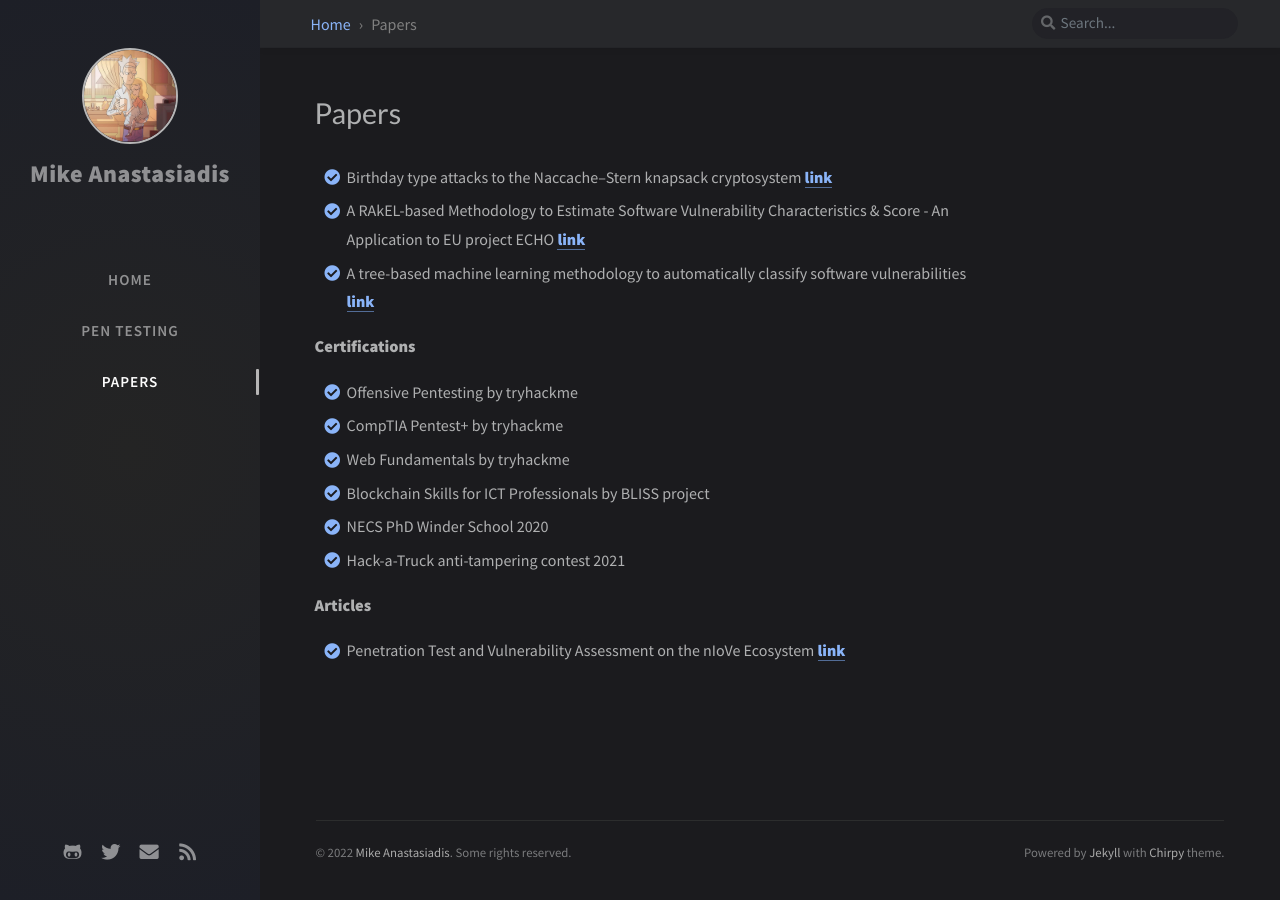
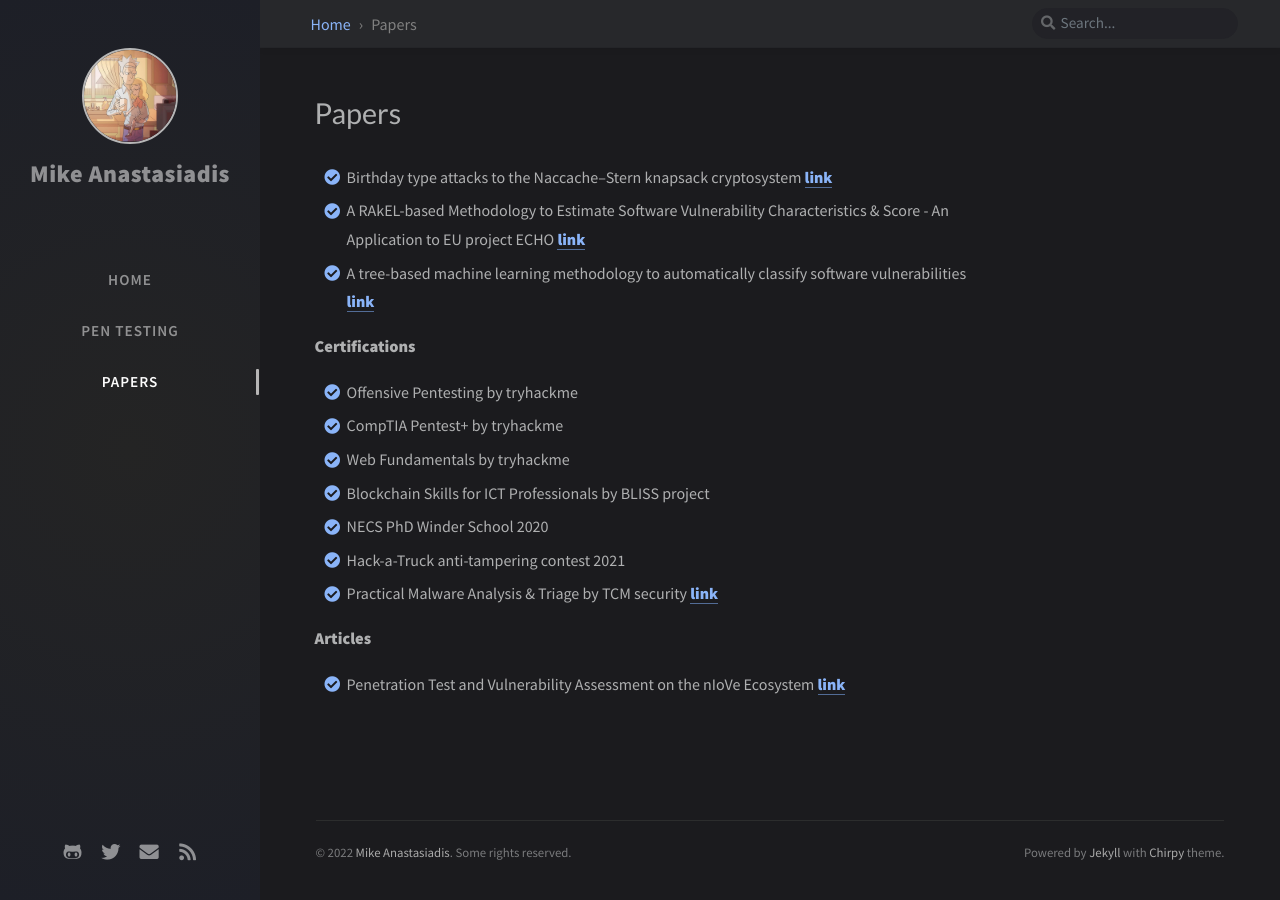
Before and after one commit to MikeAnast/MikeAnast.github.io, a Jekyll site: the page built from _tabs/archives.md, in a window 1280 px wide. Built offline with Jekyll 4.4.1, drawn with Linux system fonts in a browser that asks for light colours; nearby versions of some CDN libraries; comment, search, counter and statistics services are not loaded.

Commit message:
Update archives.md

```diff
--- a/_tabs/archives.md
+++ b/_tabs/archives.md
@@ -17,6 +17,7 @@ order: 3
 - [x] Blockchain Skills for ICT Professionals by BLISS project
 - [x] NECS PhD Winder School 2020
 - [x] Hack-a-Truck anti-tampering contest 2021
+- [x] Practical Malware Analysis & Triage by TCM security [**link**](https://drive.google.com/file/d/1Idr_ZKl4swBAdqoaHO02CoefTPylFLtC/view?usp=sharing)
 
 **Articles**
 - [x] Penetration Test and Vulnerability Assessment on the nIoVe Ecosystem [**link**](https://niove.eu/index.php/blogs/penetration-test-and-vulnerability-assessment-on-the-niove-ecosystem)
```
